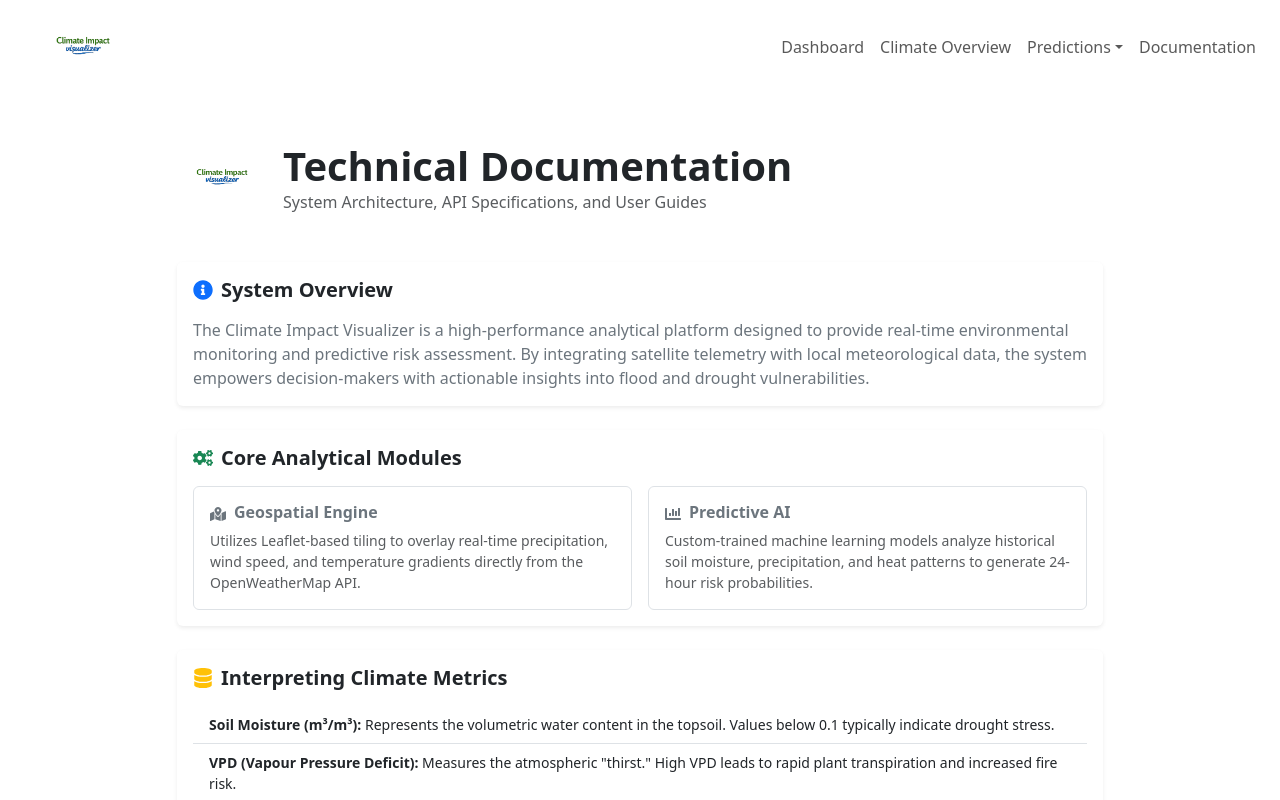
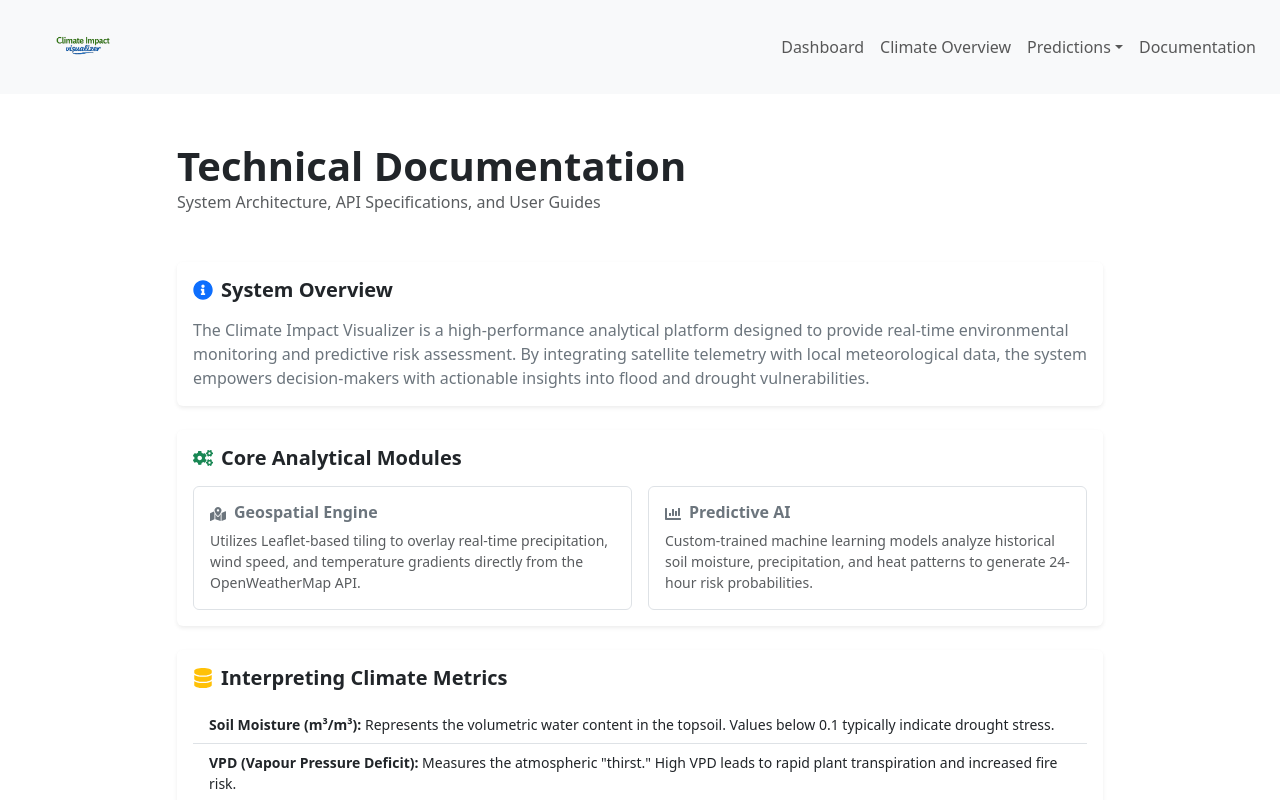
Before and after one commit to Mr-Documents/Climate-Impact-Visualizer, a React (Create React App) app in the folder frontend/: page /docs in a window 1280 px wide. Shown: the top 800 px of the page. Built offline with nearby package versions, Linux system fonts and the light colour scheme.

Commit message:
Browser title logo updated

```diff
--- a/frontend/public/index.html
+++ b/frontend/public/index.html
@@ -2,14 +2,14 @@
 <html lang="en">
   <head>
     <meta charset="utf-8" />
-    <link rel="icon" href="%PUBLIC_URL%/logo.png?v=2" />
+    <link rel="icon" href="%PUBLIC_URL%/climate_visualizer_transparent.png" />
     <meta name="viewport" content="width=device-width, initial-scale=1" />
     <meta name="theme-color" content="#000000" />
     <meta
       name="description"
       content="Web site created using create-react-app"
     />
-    <link rel="apple-touch-icon" href="%PUBLIC_URL%/logo.png?v=2" />
+    <link rel="apple-touch-icon" href="%PUBLIC_URL%/climate_visualizer_transparent.png" />
     <!--
       manifest.json provides metadata used when your web app is installed on a
       user's mobile device or desktop. See https://developers.google.com/web/fundamentals/web-app-manifest/
--- a/frontend/src/components/layout/navbar.jsx
+++ b/frontend/src/components/layout/navbar.jsx
@@ -2,7 +2,7 @@ import { Link } from "react-router-dom";
 
 function Navbar() {
   return (
-    <nav className="navbar navbar-expand-lg navbar-light bg-transparent px-3">
+    <nav className="navbar navbar-expand-lg navbar-light bg-light px-3">
       <Link className="navbar-brand d-flex align-items-center gap-2" to="/">
         <img
           src="/climate_visualizer_transparent.png"
--- a/frontend/src/pages/documentation.jsx
+++ b/frontend/src/pages/documentation.jsx
@@ -71,16 +71,9 @@ const DocumentationPage = () => {
     <div className="container py-5">
       <div className="row justify-content-center">
         <div className="col-lg-10">
-          <div className="d-flex align-items-center gap-3 mb-5">
-            <img
-              src="/climate_visualizer_transparent.png"
-              alt="Climate Visualizer Logo"
-              style={{ height: '60px', width: 'auto' }}
-            />
-            <div>
-              <h1 className="fw-bold mb-0">Technical Documentation</h1>
-              <p className="text-muted mb-0">System Architecture, API Specifications, and User Guides</p>
-            </div>
+          <div className="mb-5">
+            <h1 className="fw-bold mb-0">Technical Documentation</h1>
+            <p className="text-muted mb-0">System Architecture, API Specifications, and User Guides</p>
           </div>
 
           <div className="row g-4">
```
